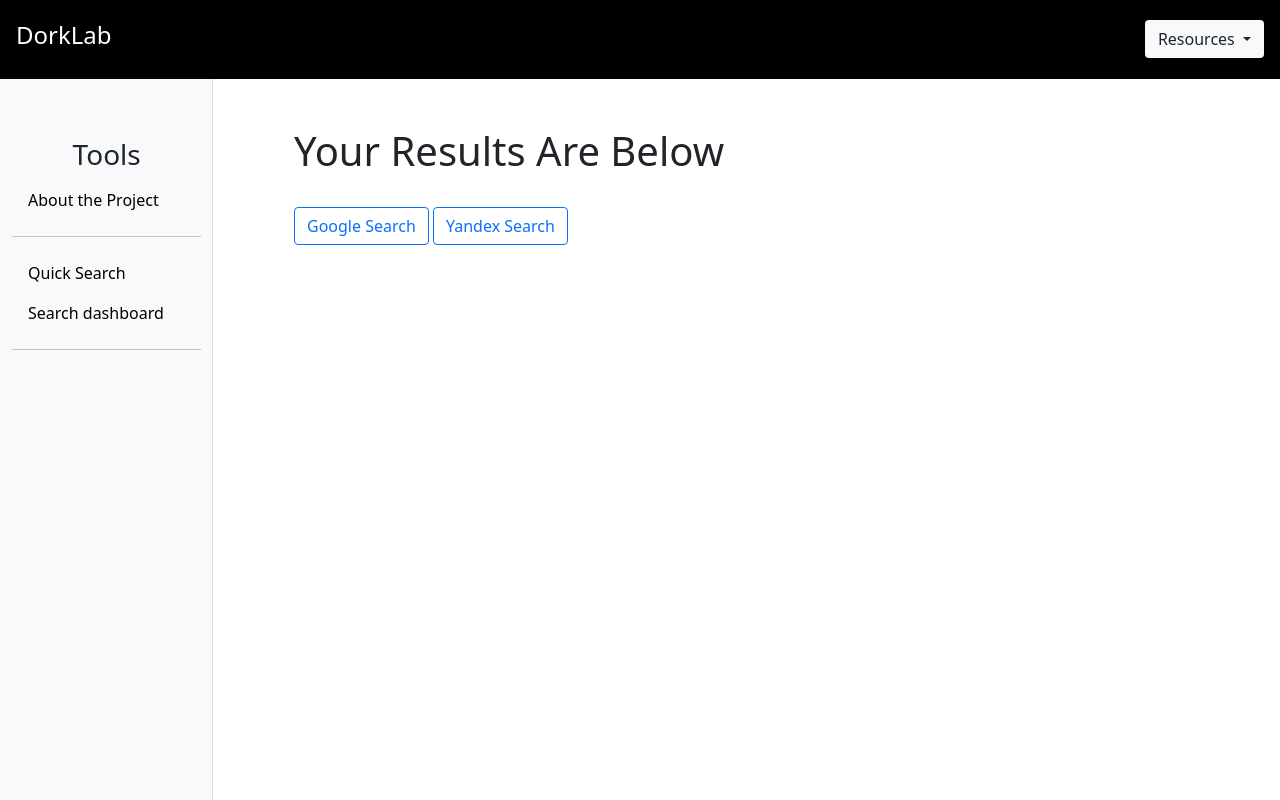
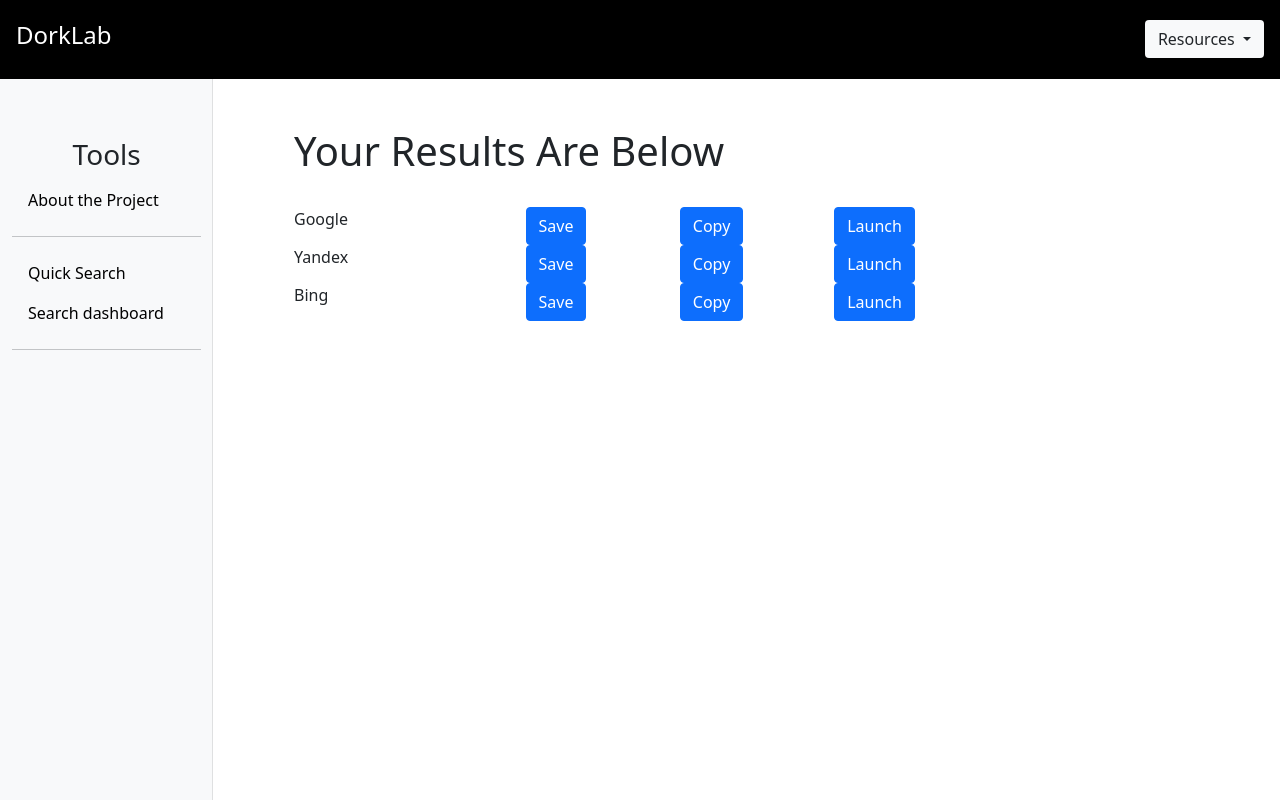
Before and after one commit to rtwillett/DorkLab, a Flask app: template templates/general_templates/results.html in a window 1280 px wide. Run offline with Flask 3, Linux system fonts and the light colour scheme; the template is opened without the code that fills it: most values are stand-ins (such as "Sample title", 1, 10 or a date in 2020); parts of the project's set-up code (start-up, migrations or seed data) failed here and were passed over; some libraries are stand-ins or nearby versions.

Commit message:
Functional searches

```diff
--- a/app.py
+++ b/app.py
@@ -2,7 +2,7 @@ from flask import Flask, render_template, url_for, request, session, flash, redi
 
 # Importing all of the Blueprint objects into the application
 from flask_wtf.csrf import CSRFProtect
-from modules.build_substring import BuildSubstringGoogle, BuildStringYandex, NERDString
+from modules.build_substring import BuildSubstringGoogle, BuildSubstringYandex, BuildSubstringBing, NERDString
 
 from forms import UserInput, QuicksearchForm
 
@@ -49,11 +49,13 @@ def post_dork_inputs():
 
 
 	bsg = BuildSubstringGoogle(form_data_dict).build_search_link()
-	bsy = BuildSubstringGoogle(form_data_dict).build_search_link()
+	bsy = BuildSubstringYandex(form_data_dict).build_search_link()
+	bsb = BuildSubstringBing(form_data_dict).build_search_link()
 
 	search_links_dict = {
 		"google": bsg,
-		"yandex": bsy
+		"yandex": bsy,
+		"bing": bsb
 	}
 
 	#bs = BuildSubstringGoogle(form_data_dict)
--- a/modules/build_substring.py
+++ b/modules/build_substring.py
@@ -5,7 +5,7 @@ import urllib
 import spacy
 nlp = spacy.load("en_core_web_lg")
 
-class BuildSubstringGoogle:
+class BuildSubstring:
     def __init__(self, data: dict):
         self.data = data
 
@@ -166,7 +166,7 @@ class BuildSubstringGoogle(BuildSubstring):
 
     #     return self.links_dict
 
-class BuildStringYandex(BuildSubstring):
+class BuildSubstringYandex(BuildSubstring):
     '''
     https://yandex.com/support/search/query-language/search-context.html
     https://seosly.com/blog/yandex-search-operators/
--- a/templates/general_templates/dashboard.html
+++ b/templates/general_templates/dashboard.html
@@ -110,7 +110,7 @@
 	</form>
 	{% endif %}
 
-	{% block search_links %}
+	<!-- {% block search_links %}
 		{% if results %}
 		<h1 class="py-4">Your Results Are Below</h1>
 
@@ -119,7 +119,7 @@
 		<a href="{{results['yandex']}}" class="btn btn-outline-primary">Yandex Search</a>
 
 		{% endif %}
-	{% endblock %}
+	{% endblock %} -->
 
 </main>
 
--- a/templates/general_templates/results.html
+++ b/templates/general_templates/results.html
@@ -40,9 +40,52 @@
 		{% if results %}
 		<h1 class="py-4">Your Results Are Below</h1>
 
-
-		<a href="{{results['google']}}" class="btn btn-outline-primary">Google Search</a>
-		<a href="{{results['yandex']}}" class="btn btn-outline-primary">Yandex Search</a>
+		<div class="container_fluid">
+            <div class="row">
+                <div class="col-3">
+                    <span>Google</span>
+                </div>
+                <div class="col-2">
+                    <a href="" target = "_blank" class="btn btn-primary" role="button">Save</a>
+                </div>
+                <div class="col-2">
+                    <a href="" target = "_blank" class="btn btn-primary" role="button">Copy</a>
+                </div>
+                <div class="col-2">
+                    <a href="{{results['google']}}" target = "_blank" class="btn btn-primary" role="button">Launch</a>
+                </div>
+            </div>
+            <div class="row">
+                <div class="col-3">
+                    <span>Yandex</span>
+                </div>
+                <div class="col-2">
+                    <a href="" target = "_blank" class="btn btn-primary" role="button">Save</a>
+                </div>
+                <div class="col-2">
+                    <a href="" target = "_blank" class="btn btn-primary" role="button">Copy</a>
+                </div>
+                <div class="col-2">
+                    <a href="{{results['yandex']}}" target = "_blank" class="btn btn-primary" role="button">Launch</a>
+                </div>
+            </div>
+            <div class="row">
+                <div class="col-3">
+                    <span>Bing</span>
+                </div>
+                <div class="col-2">
+                    <a href="" target = "_blank" class="btn btn-primary" role="button">Save</a>
+                </div>
+                <div class="col-2">
+                    <a href="" target = "_blank" class="btn btn-primary" role="button">Copy</a>
+                </div>
+                <div class="col-2">
+                    <a href="{{results['bing']}}" target = "_blank" class="btn btn-primary" role="button">Launch</a>
+                </div>
+            </div>
+        </div>
+		<!-- <a href="{{results['google']}}" class="btn btn-outline-primary">Google Search</a>
+		<a href="{{results['yandex']}}" class="btn btn-outline-primary">Yandex Search</a> -->
 
         {% else %}
         Create a search query <a href="{{ url_for('home')}}">here</a> to see your results.
```
